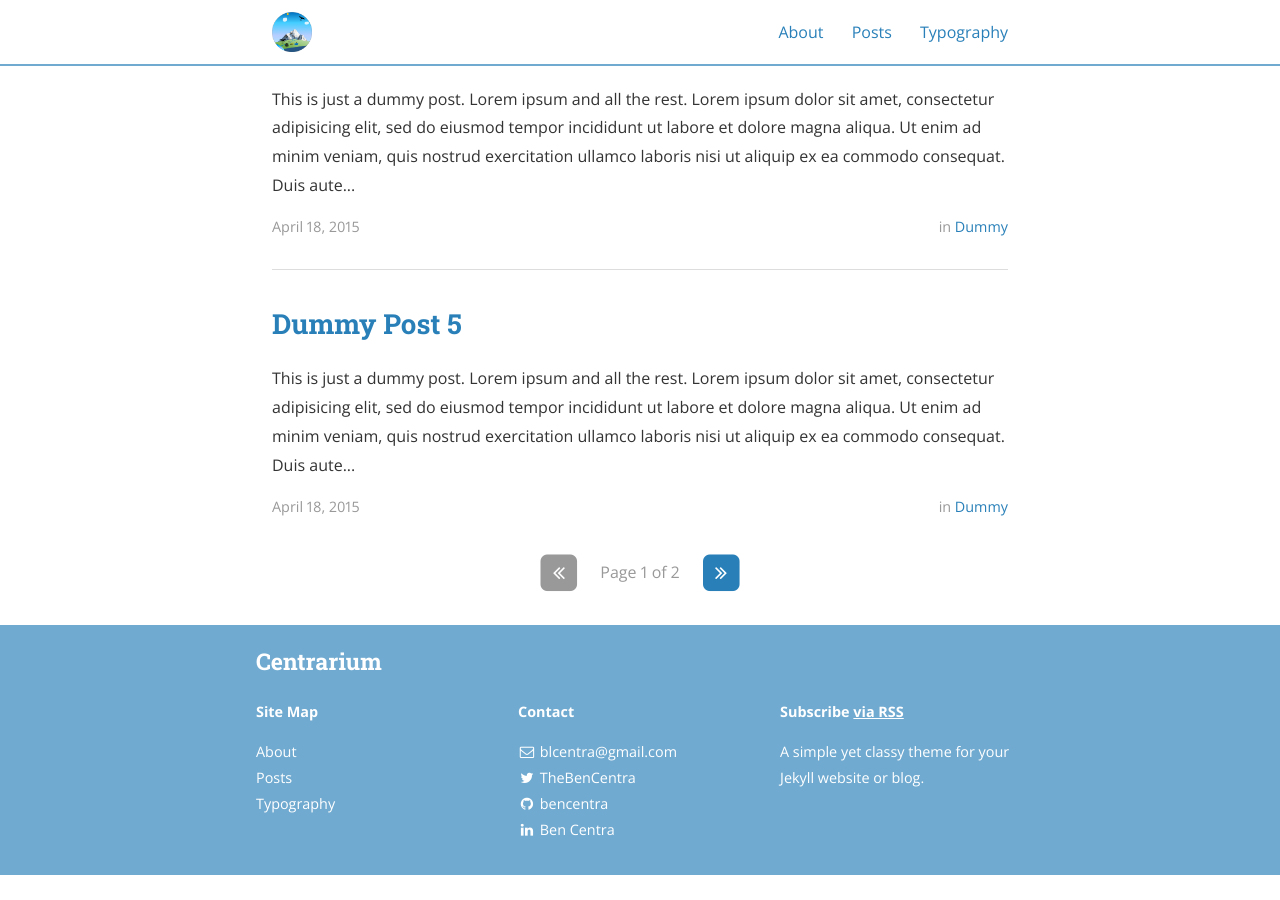
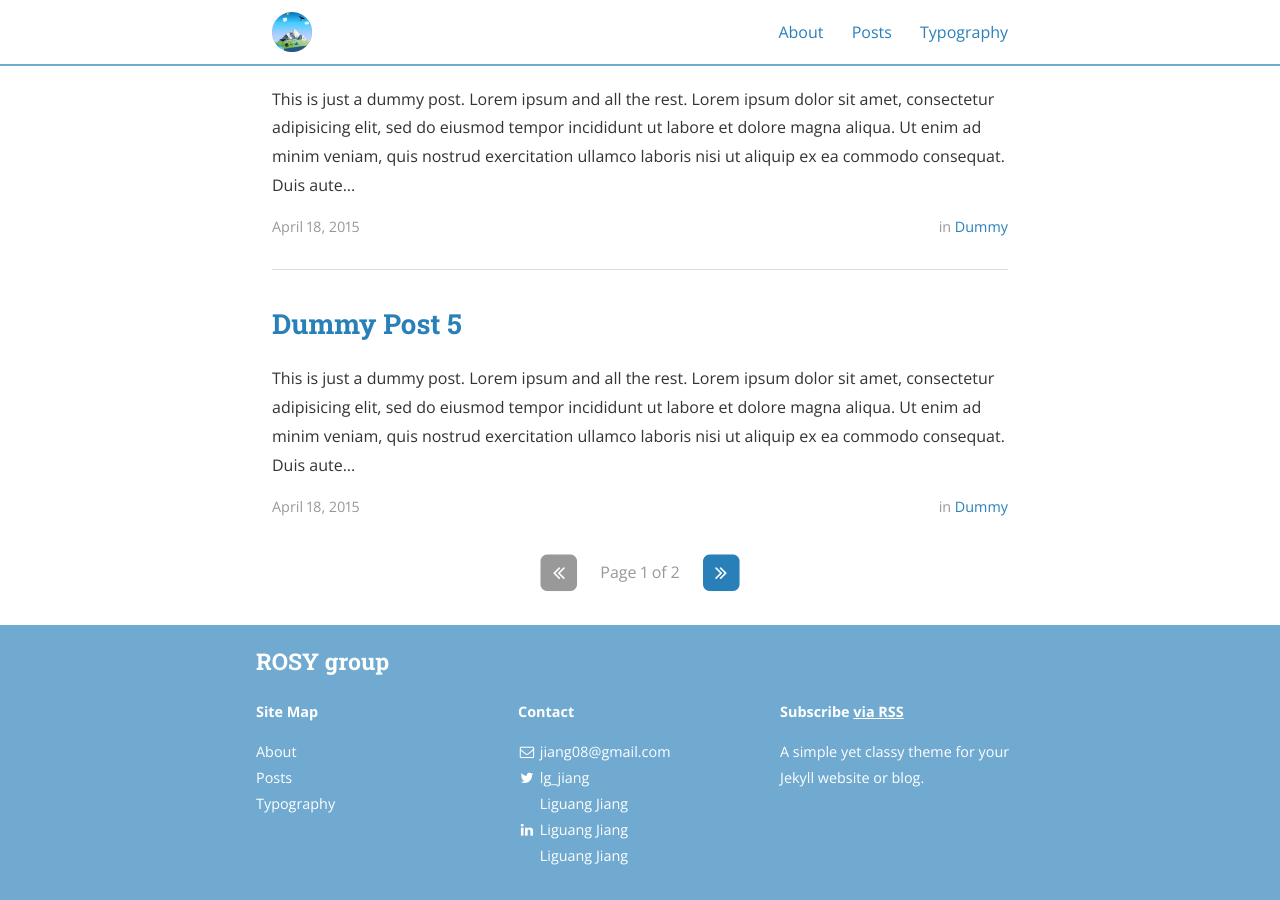
Before and after one commit to 12530/rshydro, a Jekyll site: the page built from index.html, in a window 1280 px wide and 900 px high, scrolled down 1300 px. Built offline with Jekyll 4.4.1, drawn with Linux system fonts in a browser that asks for light colours; nearby versions of some CDN libraries; the list of posts is cut into pages by our own code; before the commit the page ends 2175 px from its top, so only the background shows below that; some of the changed text lies outside the part shown.

Commit message:
replace own info

```diff
--- a/_config.yml
+++ b/_config.yml
@@ -9,17 +9,17 @@ exclude:
   - "/vendor/"
 
 # Site settings
-title: Centrarium
-subtitle: "A simple yet classy theme for your Jekyll website or blog"
-email: blcentra@gmail.com
-name: Ben Centra
+title: ROSY group
+subtitle: "Integrating EO with hydrology"
+email: jiang08@gmail.com
+name: ljia
 description: >
   A simple yet classy theme for your Jekyll website or blog.
 # Base URL of site (i.e. /blog). It should always start with a slash,
 # and never end with a slash. Set it to a blank value if hosting at the
 # root of your server.
 baseurl: "" # the subpath of your site, e.g. /blog/
-url: "" # the base hostname & protocol for your site
+url: https://rshydro.org # the base hostname & protocol for your site
 cover: "/assets/header_image.jpg"
 logo: "/assets/logo.png"
 
@@ -78,122 +78,128 @@ descriptions:
 social:
   - name: Twitter
     icon: twitter
-    username: TheBenCentra
-    url: https://twitter.com/TheBenCentra
+    username: lg_jiang
+    url: https://twitter.com/lg_jiang
     desc: Follow me on Twitter
     share: true
 
-  - name: Facebook
-    icon: facebook
-    username: thebencentra
-    url: ""
-    desc: Friend me on Facebook
-    share: true
+  # - name: Facebook
+    # icon: facebook
+    # username: thebencentra
+    # url: ""
+    # desc: Friend me on Facebook
+    # share: true
 
-  - name: GitHub
-    icon: github
-    username: bencentra
-    url: https://github.com/bencentra
+  - name: ResearchGate
+    icon: researchgate
+    username: Liguang Jiang
+    url: https://www.researchgate.net/profile/Liguang_Jiang
     desc: Fork me on GitHub
     share: false
 
   - name: LinkedIn
     icon: linkedin
-    username: Ben Centra
+    username: Liguang Jiang
     url: https://www.linkedin.com/pub/ben-centra/47/769/60a
     desc: Connect with me on LinkedIn
     share: true
 
-  - name: Google+
-    icon: google-plus
-    username: ""
-    url: ""
-    desc: Add me to your Circles
+  - name: Google Scholar
+    icon: google-scholar
+    username: Liguang Jiang
+    url: https://scholar.google.com/citations?user=U1VWFzoAAAAJ&hl=en
     share: true
 
-  - name: YouTube
-    icon: youtube
-    username: ""
-    url: ""
-    desc: Subscribe on YouTube
-    share: false
+  # - name: Google+
+    # icon: google-plus
+    # username: ""
+    # url: ""
+    # desc: Add me to your Circles
+    # share: true
 
-  - name: Instagram
-    icon: instagram
-    username: ""
-    url: ""
-    desc: Follow me on Instagram
-    share: false
+  # - name: YouTube
+    # icon: youtube
+    # username: ""
+    # url: ""
+    # desc: Subscribe on YouTube
+    # share: false
 
-  - name: Pinterest
-    icon: pinterest
-    username: ""
-    url: ""
-    desc: Follow me on Pinterest
-    share: true
+  # - name: Instagram
+    # icon: instagram
+    # username: ""
+    # url: ""
+    # desc: Follow me on Instagram
+    # share: false
 
-  - name: SoundCloud
-    icon: soundcloud
-    username: ""
-    url: ""
-    desc: Follow me on SoundCloud
-    share: false
+  # - name: Pinterest
+    # icon: pinterest
+    # username: ""
+    # url: ""
+    # desc: Follow me on Pinterest
+    # share: true
 
-  - name: Tumblr
-    icon: tumblr
-    username: ""
-    url: ""
-    desc: Follow me on Tumblr
-    share: false
+  # - name: SoundCloud
+    # icon: soundcloud
+    # username: ""
+    # url: ""
+    # desc: Follow me on SoundCloud
+    # share: false
 
-  - name: Steam
-    icon: steam
-    username: ""
-    url: ""
-    desc: Friend me on Steam
-    share: false
+  # - name: Tumblr
+    # icon: tumblr
+    # username: ""
+    # url: ""
+    # desc: Follow me on Tumblr
+    # share: false
 
-  - name: Dribbble
-    icon: dribbble
-    username: ""
-    url: ""
-    desc: Follow me on Dribble
-    share: false
+  # - name: Steam
+    # icon: steam
+    # username: ""
+    # url: ""
+    # desc: Friend me on Steam
+    # share: false
 
-  - name: Vimeo
-    icon: vimeo-square
-    username: ""
-    url: ""
-    desc: Follow me on Vimeo
-    share: false
+  # - name: Dribbble
+    # icon: dribbble
+    # username: ""
+    # url: ""
+    # desc: Follow me on Dribble
+    # share: false
 
-  - name: Vine
-    icon: vine
-    username: ""
-    url: ""
-    desc: Follow me on Vine
-    share: false
+  # - name: Vimeo
+    # icon: vimeo-square
+    # username: ""
+    # url: ""
+    # desc: Follow me on Vimeo
+    # share: false
 
-  - name: Reddit
-    icon: reddit
-    username: ""
-    url: ""
-    desc: Share to Reddit
-    share: true
+  # - name: Vine
+    # icon: vine
+    # username: ""
+    # url: ""
+    # desc: Follow me on Vine
+    # share: false
 
-  - name: "Hacker News"
-    icon: hacker-news
-    username: ""
-    url: ""
-    desc: Share to Hacker News
-    share: false
+  # - name: Reddit
+    # icon: reddit
+    # username: ""
+    # url: ""
+    # desc: Share to Reddit
+    # share: true
+
+  # - name: "Hacker News"
+    # icon: hacker-news
+    # username: ""
+    # url: ""
+    # desc: Share to Hacker News
+    # share: false
 
 # Social sharing protocols
 # These are for automatically generating sharing metadata for FB and Twitter
 # OS Protocol is for sharing the source of your site, if you're interested. For more, see osprotocol.com
 protocols:
     fb_image: "/assets/logo.png"
-    fb_image_width: 612
+    fb_image_width: 605
     fb_image_height: 605
     fb_image_type: "image/png"
 
```
Also changed, not shown: assets/header_image.jpg.
